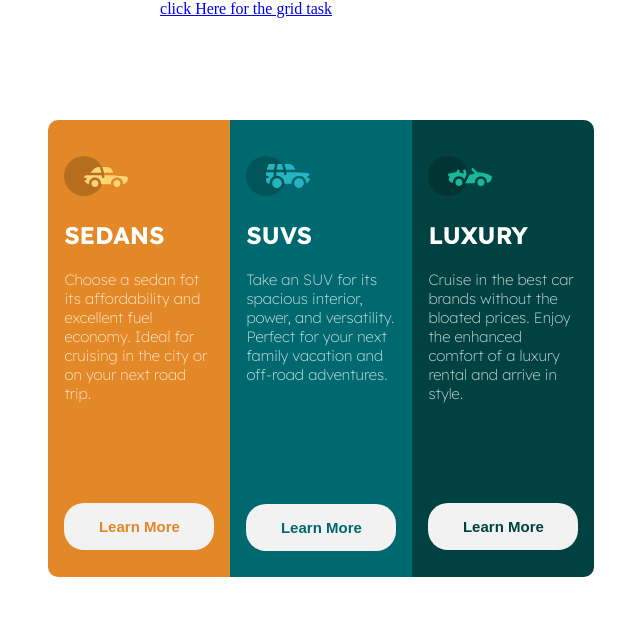
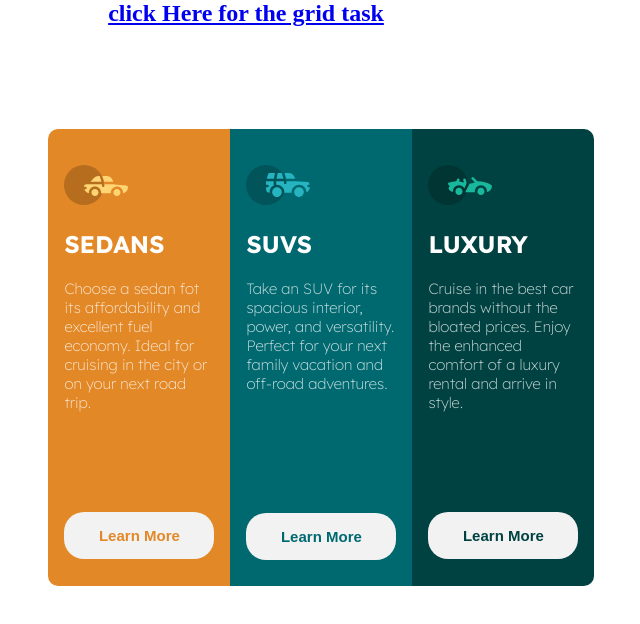
Before and after one commit to drizla01/css_demo, a plain HTML site: page index.html in a window 1280 px wide. Shown: the whole page, without its empty margins (394-1034 px from the left). Drawn offline with Linux system fonts and the light colour scheme.

Commit message:
Update index.html

```diff
--- a/index.html
+++ b/index.html
@@ -108,7 +108,7 @@
     </style>
     <main class="main">
       <nav style="text-align: center">
-        <a href="./images1/grid.html"> click Here for the grid task </a>
+        <a href="./images1/grid.html"><h1> click Here for the grid task <h1 /></a>
       </nav>
       <div class="layout">
         <div class="c-view">
```
